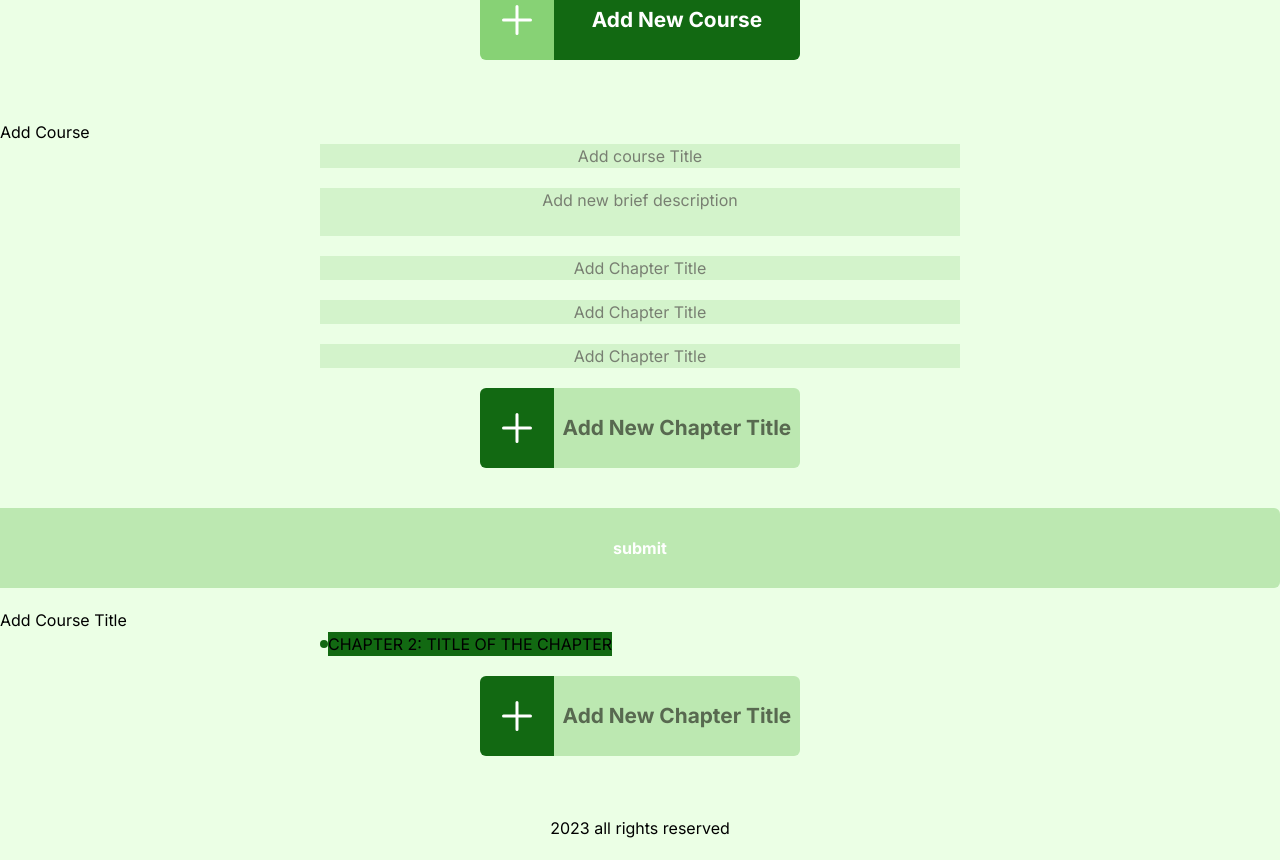
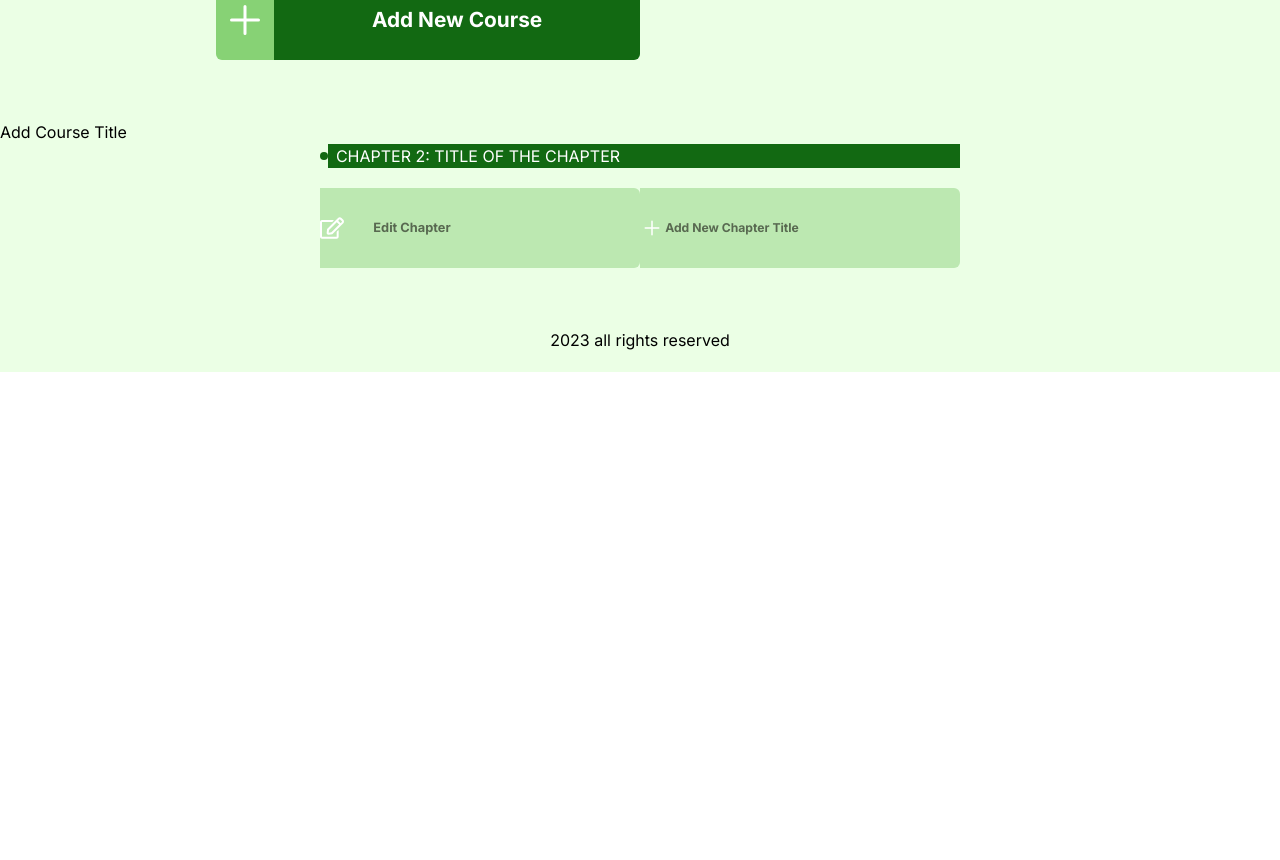
Before and after one commit to unitejohndalev/TeamB_CMS_Project, a React (Vite) app: page /courselist in a window 1280 px wide. Shown: the part 540-1400 px from the top of the page. After the commit the page ends 912 px from the top, so only its background shows below. Built offline with nearby package versions, Linux system fonts and the light colour scheme; no server answers.

Commit message:
functions, buttons, and routes.

```diff
--- a/src/App.jsx
+++ b/src/App.jsx
@@ -9,6 +9,8 @@ import CourseList from "./components/CourseList & AddCourseList/CourseList";
 import CourseListCard from "./components/CourseList & AddCourseList/CourseListCard";
 import LogIn from "./components/LogIn";
 import DashboardCard from "./components/DashBoard/DashboardCard";
+import AddNewCourse from "./components/CourseList & AddCourseList/AddNewCourse";
+import CourseOverview from "./components/CourseList & AddCourseList/CourseOverview";
 
 function App() {
   return (
@@ -19,6 +21,8 @@ function App() {
         <Route path="/" element={<Dashboard />} />
         <Route path="/profile" element={<Profile />} />
         <Route path="/courselist" element={<CourseList />} />
+        <Route path="/addnewcourse" element={<AddNewCourse />} />
+        <Route path="/courseoverview" element={<CourseOverview />} />
       </Routes>
 
       <Footer />
--- a/src/components/CourseList & AddCourseList/AddNewCourseCard.jsx
+++ b/src/components/CourseList & AddCourseList/AddNewCourseCard.jsx
@@ -1,24 +1,20 @@
-import React from "react";
+import React, { useState, useEffect } from "react";
 import { IoAdd } from "react-icons/io5";
 import axios from "axios";
-import { useEffect,useState } from "react";
-
-
+import { Link } from "react-router-dom";
 
 const AddNewCourseCard = () => {
   const [courses, setCourses] = useState([]);
-
   const [course, setCourse] = useState({
-    course_id: '',
-    course_description: '',
-    course_title: '',
-    chapter_title: '',
-
+    course_id: "",
+    course_description: "",
+    course_title: "",
+    chapter_title: "",
   });
 
   useEffect(() => {
     const loadCourses = async () => {
-      const result = await axios.get('http://localhost:8080/getCourse');
+      const result = await axios.get("http://localhost:8080/getCourse");
       setCourses(result.data);
     };
 
@@ -31,23 +27,35 @@ const AddNewCourseCard = () => {
 
   const handleSubmit = async (e) => {
     e.preventDefault();
-    await axios.post('http://localhost:8080/createCourse', course);
+    await axios.post("http://localhost:8080/createCourse", course);
   };
 
   console.log(courses);
 
-  const { crs_title, chap_title, description} = course;
+  const { crs_title, chap_title, description } = course;
+
+  return (
+    // 1/15/2024 functions, buttons, and routes
+    <div>
+      {/* Navigation Bar */}
+      <Link to="/CourseOverview"/>
+      <div className="flex justify-end items-center p-4 text-white">
+        <div className="flex justify-end">
+          <button
+            type="button"
+            onClick={handleSubmit}
+            className="text-sm bg-white text-[#126912] px-3 py-1 rounded"
+          >
+            Save
+          </button>
+        </div>
+      </div>
 
 
-  return (
-    <div>
-      <div className="mt-5 ">
-        <form
-        onSubmit={(e) => handleSubmit(e)}>
-        <p>Add Course </p>
-
+      {/* Content */}
+      <div className="mt-5">
+        <form onSubmit={(e) => handleSubmit(e)}>
           <div className="flex flex-col items-center justify-center w-[90%] lg:w-[50%] m-auto gap-5">
-
             <input
               type="text"
               className="bg-[#BCE8B1] placeholder:text-[#070101] placeholder:text-center opacity-[50%] w-full"
@@ -83,35 +91,24 @@ const AddNewCourseCard = () => {
               onChange={(e) => handleInputChange(e)}
             />
 
-          <input
-            type="text"
-            className="bg-[#BCE8B1] placeholder:text-[#070101] placeholder:text-center opacity-[50%] w-full"
-            placeholder="Add Chapter Title"
-            name="chapter_title"
-            value={chap_title}
-            onChange={(e) => handleInputChange(e)}
-          />
+            {/* Repeat the input fields as needed */}
 
-        <div
-          type="add"
-          className=" h-[10vh] mb-10  flex items-center justify-center w-[60%] lg:w-[50%] cursor-pointer">
-          <div className="bg-[#126912] w-[30%]  flex items-center justify-center h-[5vh] lg:h-[10vh] rounded-l-sm lg:rounded-l-md">
-
+            <div className="h-[10vh] mb-10 flex items-center justify-center w-[60%] lg:w-[50%] cursor-pointer">
+              <div className="bg-[#126912] w-[50%] flex items-center justify-center h-[5vh] lg:h-[10vh] rounded-l-sm lg:rounded-l-md">
                 <span>
                   <IoAdd className="text-[2rem] lg:text-[3rem] text-white" />
                 </span>
               </div>
 
-          <div className=" bg-[#BCE8B1] text-white lg:font-bold h-[5vh] lg:h-[10vh] w-full flex items-center justify-center rounded-r-sm  lg:rounded-r-md">
-            <span className="text-[.8rem] lg:text-[1.3rem] text-[#070101] opacity-[55%]">
+                <button>
+                  <div className="bg-[#BCE8B1] text-white lg:font-bold lg:h-[10vh] pr-40 flex items-center justify-center rounded-r-sm lg:rounded-r-md">
+                    <span className="text-[.8rem] lg:text-[1.1rem] lg:w-[33vh] text-[#070101] opacity-[55%]">
                       Add New Chapter Title
                     </span>
                   </div>
+                </button>
 
             </div>
-        </div>
-        <div className=" bg-[#BCE8B1] text-white lg:font-bold h-[5vh] lg:h-[10vh] w-full flex items-center justify-center rounded-r-sm  lg:rounded-r-md">
-        <button type="submit" > submit</button>
           </div>
         </form>
       </div>
--- a/src/components/CourseList & AddCourseList/CourseList.jsx
+++ b/src/components/CourseList & AddCourseList/CourseList.jsx
@@ -7,10 +7,10 @@ const CourseList = () => {
   return (
     <div>
     {/* place the component you want to test here */}
-     { <CourseListCard/> }
-     { <AddNewCourse/> }
+    {/* 1/15/2024 functions buttons and routes */}
+
+     {<CourseListCard/>}
      {<CourseOverview/>}
-
     </div>
   );
 };
--- a/src/components/CourseList & AddCourseList/CourseListCard.jsx
+++ b/src/components/CourseList & AddCourseList/CourseListCard.jsx
@@ -1,11 +1,13 @@
 /*January 10, 2024*/
 import React, { useState } from "react";
 import { IoAdd } from "react-icons/io5";
+import { Link } from "react-router-dom";
 
 //import mock data json file
 import data from "../../mockData/CourselistCard.json";
 
 const CourseListCard = () => {
+
   // *NOTE
   //if data is coming from db use useState hook to store the data
   //sample: const [courses, setCourses] = useState([])
@@ -35,6 +37,7 @@ const CourseListCard = () => {
   return (
     <>
       {/* 1/12/2024 UI development and Mobile responsiveness */}
+      {/* 1/15/2024 functions and buttons */}
       <div className="">
         <div className="w-[90%] mt-10 flex mx-auto flex-col lg:center-row lg:w-[50%] lg:m-auto lg:mt-5 items-center gap-5">
           {courselist.map((course, idx) => {
@@ -54,7 +57,8 @@ const CourseListCard = () => {
               </div>
             );
           })}
-
+          <Link to="/AddNewCourse">
+          <button>
           <div
             type="add"
             className=" h-[10vh] mb-10  flex items-center justify-center w-[50%] lg:w-[50%] cursor-pointer">
@@ -63,12 +67,12 @@ const CourseListCard = () => {
                 <IoAdd className="text-[2rem] lg:text-[3rem] text-white" />
               </span>
             </div>
-            <div className="bg-[#126912] text-white lg:font-bold h-[5vh] lg:h-[10vh] w-full flex items-center justify-center rounded-r-sm  lg:rounded-r-md">
+            <div className="bg-[#126912] text-white lg:font-bold h-[5vh] lg:h-[10vh] lg:w-[100vh] w-full flex items-center justify-center rounded-r-sm  lg:rounded-r-md">
               <span className="text-[.8rem] lg:text-[1.3rem]">
                 Add New Course
               </span>
             </div>
-          </div>
+          </div></button></Link>
         </div>
       </div>
     </>
--- a/src/components/CourseList & AddCourseList/CourseOverviewCard.jsx
+++ b/src/components/CourseList & AddCourseList/CourseOverviewCard.jsx
@@ -1,30 +1,76 @@
-import React from "react";
+import React, { useState } from "react";
+import { FaRegEdit } from "react-icons/fa";
 import { IoAdd } from "react-icons/io5";
 
 const CourseOverviewCard = () => {
+  // State to keep track of the topics
+  const [topics, setTopics] = useState([
+    { id: 1, title: "CHAPTER 2: TITLE OF THE CHAPTER" }
+  ]);
+
+  // Function to handle adding a new topic
+  const handleAddTopic = () => {
+    const newTopic = {
+      id: topics.length + 1,
+      title: "New Chapter Title"
+    };
+    setTopics([...topics, newTopic]);
+  };
+
+  // Function to handle editing a chapter title
+  const handleEditTitle = (id, newTitle) => {
+    setTopics((prevTopics) =>
+      prevTopics.map((topic) =>
+        topic.id === id ? { ...topic, title: newTitle } : topic
+      )
+    );
+  };
+// 1/15/2024 Functions, Buttons, and Routes
   return (
     <div>
-      <div className="mt-5 ">
+      <div className="mt-5">
         <p>Add Course Title</p>
         <div></div>
         <div className="flex flex-col items-center justify-center w-[90%] lg:w-[50%] m-auto gap-5">
-          <div className="flex items-center w-full">
-            <div className="w-[.5rem] h-[.5rem] rounded-[50%] bg-[#126912]"></div>
-            <p className="bg-[#126912]">CHAPTER 2: TITLE OF THE CHAPTER</p>
-          </div>
+          {topics.map((topic) => (
+            <div key={topic.id} className="flex items-center w-full">
+              <div className="w-[.5rem] h-[.5rem] rounded-[50%] bg-[#126912]"></div>
+              <input
+                type="text"
+                value={topic.title}
+                onChange={(e) => handleEditTitle(topic.id, e.target.value)}
+                className="bg-[#126912] text-white outline-none border-none px-2 w-full"
+              />
+            </div>
+          ))}
+          <div
+            onClick={handleAddTopic}
+            className="h-[10vh] mb-10 flex items-center justify-center w-[60%] lg:w-[50%] cursor-pointer"
+          >
 
-          <div
-            type="add"
-            className=" h-[10vh] mb-10  flex items-center justify-center w-[60%] lg:w-[50%] cursor-pointer">
-            <div className="bg-[#126912] w-[30%]  flex items-center justify-center h-[5vh] lg:h-[10vh] rounded-l-sm lg:rounded-l-md">
-              <span>
-                <IoAdd className="text-[2rem] lg:text-[3rem] text-white" />
+
+            <div className="bg-[#126912] w-[30%] flex items-center justify-center h-[5vh] lg:h-[10vh] rounded-l-sm lg:rounded-l-md">
+            </div>
+            <div className="bg-[#BCE8B1] text-white lg:font-bold h-[5vh] lg:h-[10vh] w-full pr-40 flex items-center justify-center rounded-r-sm  lg:rounded-r-md">
+            <span>
+                <FaRegEdit className="text-[2rem] lg:text-[1.5rem] text-white" />
+              </span>
+              <span className=" text-[.8rem] lg:text-[.80rem] text-[#070101] opacity-[55%] text-center w-80  ">
+                Edit Chapter
               </span>
             </div>
-            <div className=" bg-[#BCE8B1] text-white lg:font-bold h-[5vh] lg:h-[10vh] w-full flex items-center justify-center rounded-r-sm  lg:rounded-r-md">
-              <span className="text-[.8rem] lg:text-[1.3rem] text-[#070101] opacity-[55%]">
+
+            <div className="bg-[#126912] w-[30%] flex items-center justify-center h-[5vh] lg:h-[10vh] rounded-l-sm lg:rounded-l-md">
+            </div>
+            <div className="bg-[#BCE8B1] text-white lg:font-bold h-[5vh] w-80 lg:h-[10vh] w-full pr-40 flex items-center justify-center rounded-r-sm  lg:rounded-r-md">
+            <span>
+                <IoAdd className="text-[2rem] lg:text-[1.5rem] text-white" />
+              </span>
+
+              <span className="text-[.8rem] lg:text-[.76rem] text-[#070101] opacity-[55%] text-center w-80">
                 Add New Chapter Title
               </span>
+
             </div>
           </div>
         </div>
--- a/src/components/NavBar/Nav.jsx
+++ b/src/components/NavBar/Nav.jsx
@@ -35,6 +35,7 @@ const Nav = () => {
                 <ul>My Course</ul>
               </button>
             </Link>
+
           </div>
           <div className="relative flex items-center px-3 lg:hidden">
             <GiHamburgerMenu
```
Lines whose indentation alone changed are shown as unchanged.
